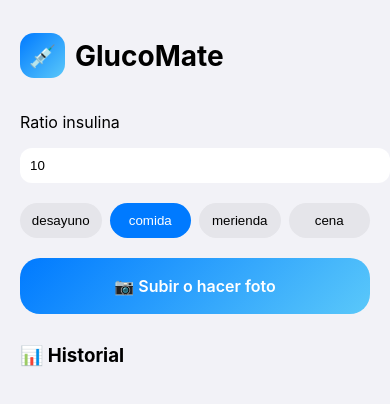
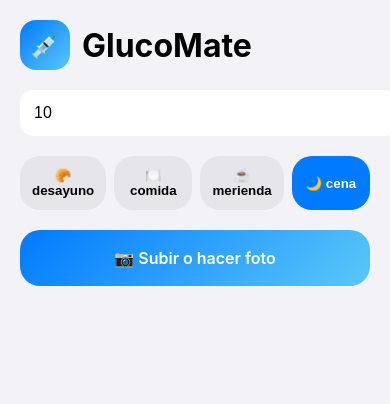
Before and after one commit to kt2hnb2bvf-sketch/hc-vision, a Next.js app: page / in a window 390 px wide. Shown: the top 404 px of the page. Built offline with nearby package versions, Linux system fonts and the light colour scheme.

Commit message:
UI iPhone + editar alimentos

```diff
--- a/app/page.jsx
+++ b/app/page.jsx
@@ -1,18 +1,20 @@
 "use client";
 
-import { useState, useEffect } from "react";
+import { useState } from "react";
 
 export default function App() {
 
   const [resultado, setResultado] = useState([]);
-  const [historial, setHistorial] = useState([]);
-  const [meal, setMeal] = useState("comida");
+  const [meal, setMeal] = useState("cena");
   const [ratio, setRatio] = useState(10);
 
-  useEffect(() => {
-    const saved = localStorage.getItem("historial");
-    if (saved) setHistorial(JSON.parse(saved));
-  }, []);
+  // ICONOS REALES
+  const meals = {
+    desayuno: "🥐",
+    comida: "🍽️",
+    merienda: "☕",
+    cena: "🌙"
+  };
 
   const calcularHC = (nombre, gramos) => {
     const n = nombre.toLowerCase();
@@ -24,24 +26,19 @@ export default function App() {
     return gramos * 0.15;
   };
 
-  const semaforo = (hc) => {
-    if (hc < 10) return "#34C759";
-    if (hc < 30) return "#FF9F0A";
-    return "#FF3B30";
-  };
-
   const consejo = (nombre) => {
     const n = nombre.toLowerCase();
 
     if (n.includes("sushi") || n.includes("arroz"))
-      return "⚠️ Prebolo 10-15 min";
+      return "⚠️ IG alto → prebolo 10-15 min";
 
     if (n.includes("pizza") || n.includes("pasta"))
-      return "🍕 Bolo extendido";
+      return "🍕 absorción lenta → bolo extendido";
 
-    return "🟢 Bajo impacto";
+    return "🟢 impacto bajo";
   };
 
+  // 📷 SUBIR / CÁMARA
   const handleUpload = async (e) => {
     const files = Array.from(e.target.files);
 
@@ -62,102 +59,101 @@ export default function App() {
     setResultado(data);
   };
 
-  const ajustar = (i, val) => {
+  // 🔥 EDITAR NOMBRE
+  const cambiarNombre = (i, val) => {
+    const copia = [...resultado];
+    copia[i].nombre = val;
+    setResultado(copia);
+  };
+
+  // 🔥 EDITAR GRAMOS
+  const cambiarGramos = (i, val) => {
     const copia = [...resultado];
     copia[i].cantidad = Number(val);
     setResultado(copia);
   };
 
-  const guardar = () => {
-    const nueva = {
-      tipo: meal,
-      fecha: new Date().toLocaleString(),
-      data: resultado
-    };
-
-    const nuevo = [nueva, ...historial];
-    setHistorial(nuevo);
-
-    localStorage.setItem("historial", JSON.stringify(nuevo));
-
-    alert("Guardado ✔️");
-  };
-
   return (
     <div style={{
-      fontFamily: "-apple-system",
+      fontFamily: "-apple-system, BlinkMacSystemFont",
       background: "#F2F2F7",
       minHeight: "100vh",
       padding: 20,
-      maxWidth: 500,
-      margin: "auto"
+      display: "flex",
+      justifyContent: "center"
     }}>
 
+      <div style={{ width: 420 }}>
+
         {/* HEADER */}
-      <div style={{ display: "flex", gap: 10, alignItems: "center" }}>
         <div style={{
-          width: 45,
-          height: 45,
-          borderRadius: 14,
+          display: "flex",
+          alignItems: "center",
+          gap: 12,
+          marginBottom: 20
+        }}>
+          <div style={{
+            width: 50,
+            height: 50,
+            borderRadius: 16,
             background: "linear-gradient(135deg,#007AFF,#5AC8FA)",
             display: "flex",
             alignItems: "center",
             justifyContent: "center",
-          color: "white",
-          fontSize: 22
+            fontSize: 24
           }}>
             💉
           </div>
 
-        <h1 style={{ fontSize: 28 }}>GlucoMate</h1>
+          <h1 style={{ margin: 0 }}>GlucoMate</h1>
         </div>
 
         {/* RATIO */}
-      <div style={{ marginTop: 20 }}>
-        <p>Ratio insulina</p>
         <input
           value={ratio}
-          onChange={e => setRatio(e.target.value)}
+          onChange={(e) => setRatio(e.target.value)}
           style={{
-            padding: 10,
-            borderRadius: 12,
+            width: "100%",
+            padding: 14,
+            borderRadius: 14,
             border: "none",
-            width: "100%"
+            marginBottom: 20,
+            fontSize: 16
           }}
         />
-      </div>
 
-      {/* SELECTOR */}
-      <div style={{ display: "flex", gap: 8, marginTop: 20 }}>
-        {["desayuno","comida","merienda","cena"].map(t => (
+        {/* COMIDAS CON ICONOS */}
+        <div style={{ display: "flex", gap: 8, marginBottom: 20 }}>
+          {Object.keys(meals).map(t => (
             <button
               key={t}
               onClick={() => setMeal(t)}
               style={{
                 flex: 1,
-              padding: 10,
+                padding: 12,
                 borderRadius: 20,
                 border: "none",
                 background: meal === t ? "#007AFF" : "#E5E5EA",
-              color: meal === t ? "white" : "black"
+                color: meal === t ? "white" : "black",
+                fontWeight: 600
               }}
             >
-            {t}
+              {meals[t]} {t}
             </button>
           ))}
         </div>
 
-      {/* CÁMARA */}
+        {/* BOTÓN CÁMARA */}
         <label style={{
           display: "block",
-        marginTop: 20,
+          background: "linear-gradient(135deg,#007AFF,#5AC8FA)",
           padding: 18,
           borderRadius: 20,
-        background: "linear-gradient(135deg,#007AFF,#5AC8FA)",
+          textAlign: "center",
           color: "white",
-        textAlign: "center",
           fontWeight: 600,
-        cursor: "pointer"
+          cursor: "pointer",
+          marginBottom: 20
         }}>
           📷 Subir o hacer foto
           <input
@@ -171,7 +167,6 @@ export default function App() {
         </label>
 
         {/* RESULTADOS */}
-      <div style={{ marginTop: 20 }}>
         {resultado.map((item, i) => {
           const hc = calcularHC(item.nombre, item.cantidad);
           const insulina = hc / ratio;
@@ -179,71 +174,50 @@ export default function App() {
           return (
             <div key={i} style={{
               background: "white",
-              padding: 15,
+              padding: 16,
               borderRadius: 20,
-              marginBottom: 15,
-              boxShadow: "0 4px 12px rgba(0,0,0,0.1)"
+              marginBottom: 16,
+              boxShadow: "0 6px 16px rgba(0,0,0,0.1)"
             }}>
-              <h3>{item.nombre}</h3>
 
+              {/* 🔥 EDITAR NOMBRE */}
+              <input
+                value={item.nombre}
+                onChange={(e) => cambiarNombre(i, e.target.value)}
+                style={{
+                  width: "100%",
+                  fontSize: 16,
+                  fontWeight: 600,
+                  border: "none",
+                  marginBottom: 10
+                }}
+              />
+
+              {/* SLIDER */}
               <input
                 type="range"
                 min="0"
                 max="400"
                 value={item.cantidad}
-                onChange={(e) => ajustar(i, e.target.value)}
+                onChange={(e) => cambiarGramos(i, e.target.value)}
                 style={{ width: "100%" }}
               />
 
               <p>{item.cantidad} g</p>
 
-              <div style={{ display: "flex", alignItems: "center", gap: 8 }}>
-                <div style={{
-                  width: 12,
-                  height: 12,
-                  borderRadius: "50%",
-                  background: semaforo(hc)
-                }}></div>
-
               <p>HC: {hc.toFixed(1)} g</p>
-              </div>
 
               <p>💉 {insulina.toFixed(1)} u</p>
 
               <p style={{ fontSize: 12, color: "#666" }}>
                 {consejo(item.nombre)}
               </p>
+
             </div>
           );
         })}
+
       </div>
-
-      {/* BOTÓN GUARDAR */}
-      {resultado.length > 0 && (
-        <button
-          onClick={guardar}
-          style={{
-            width: "100%",
-            padding: 15,
-            borderRadius: 20,
-            background: "green",
-            color: "white",
-            border: "none"
-          }}
-        >
-          Guardar comida
-        </button>
-      )}
-
-      {/* HISTORIAL */}
-      <h3 style={{ marginTop: 30 }}>📊 Historial</h3>
-
-      {historial.map((h, i) => (
-        <div key={i} style={{ fontSize: 12 }}>
-          {h.tipo} - {h.fecha}
-        </div>
-      ))}
-
     </div>
   );
 }
```
Lines whose indentation alone changed are shown as unchanged.
